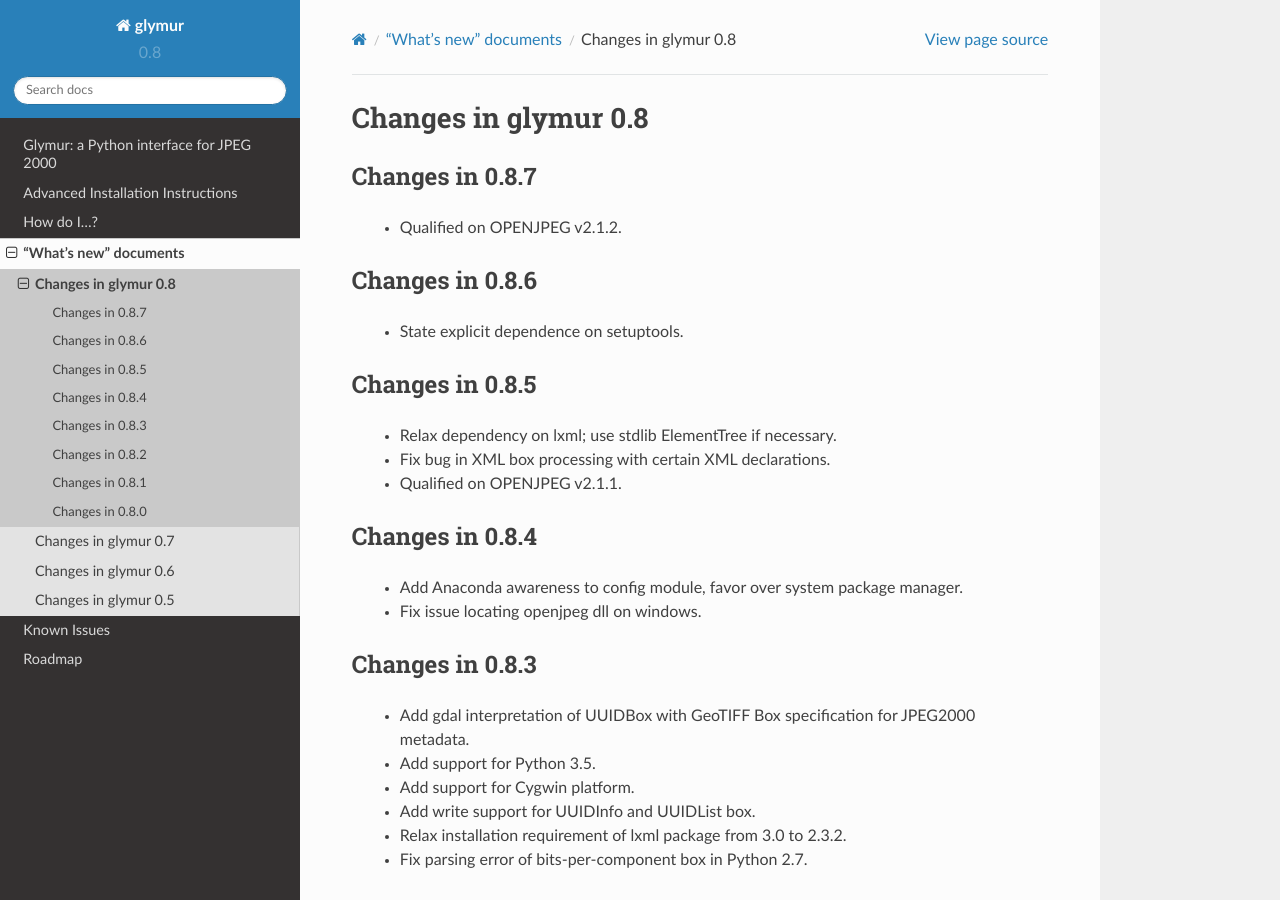
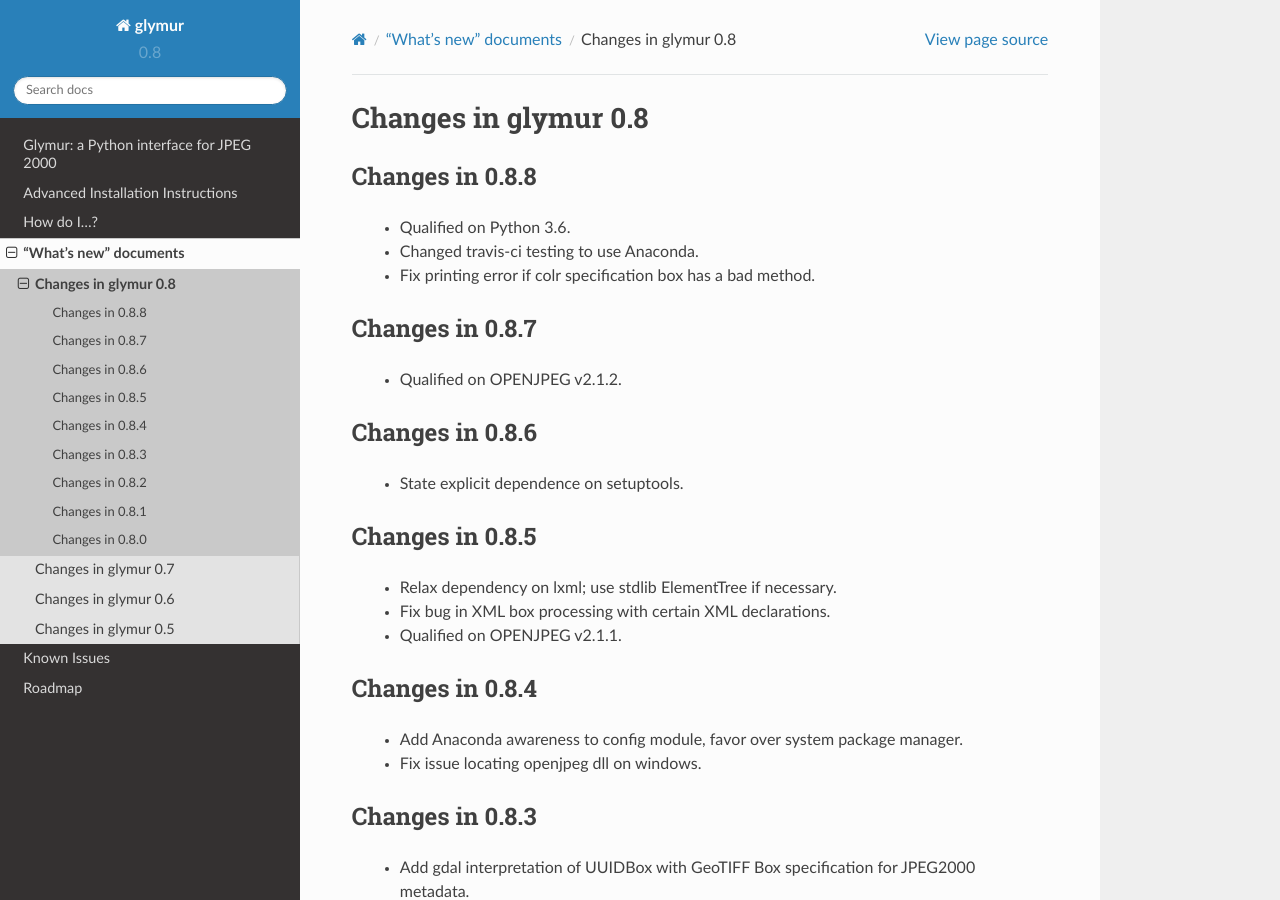
Before and after one commit to quintusdias/glymur, a Sphinx documentation site: the page built from docs/source/whatsnew/0.8.rst, in a window 1280 px wide and 900 px high. Built offline with Sphinx 7.4.7 and the Read the Docs theme 2.0.0, drawn with Linux system fonts in a browser that asks for light colours.

Commit message:
Release v0.8.8

```diff
--- a/CHANGES.txt
+++ b/CHANGES.txt
@@ -1,3 +1,8 @@
+January 26, 2016 - v0.8.8
+    Qualified on Python 3.6.
+    Change travis-ci testing to use Anaconda.
+    Fix printing error if colr specification box has a bad method.
+
 October 02, 2016 - v0.8.7
     Qualified on OPENJPEG v2.1.2
 
--- a/docs/source/conf.py
+++ b/docs/source/conf.py
@@ -77,7 +77,7 @@ copyright = u'2013, John Evans'
 # The short X.Y version.
 version = '0.8'
 # The full version, including alpha/beta/rc tags.
-release = '0.8.7'
+release = '0.8.8'
 
 # The language for content autogenerated by Sphinx. Refer to documentation
 # for a list of supported languages.
--- a/docs/source/whatsnew/0.8.rst
+++ b/docs/source/whatsnew/0.8.rst
@@ -1,6 +1,12 @@
 =====================
 Changes in glymur 0.8
 =====================
+
+Changes in 0.8.8
+=================
+    * Qualified on Python 3.6.
+    * Changed travis-ci testing to use Anaconda.
+    * Fix printing error if colr specification box has a bad method.
 
 Changes in 0.8.7
 =================
--- a/glymur/version.py
+++ b/glymur/version.py
@@ -24,7 +24,7 @@ from .lib import openjpeg as opj, openjp2 as opj2
 
 # Do not change the format of this next line!  Doing so risks breaking
 # setup.py
-version = "0.8.7"
+version = "0.8.8"
 _sv = LooseVersion(version)
 version_tuple = _sv.version
 
```
